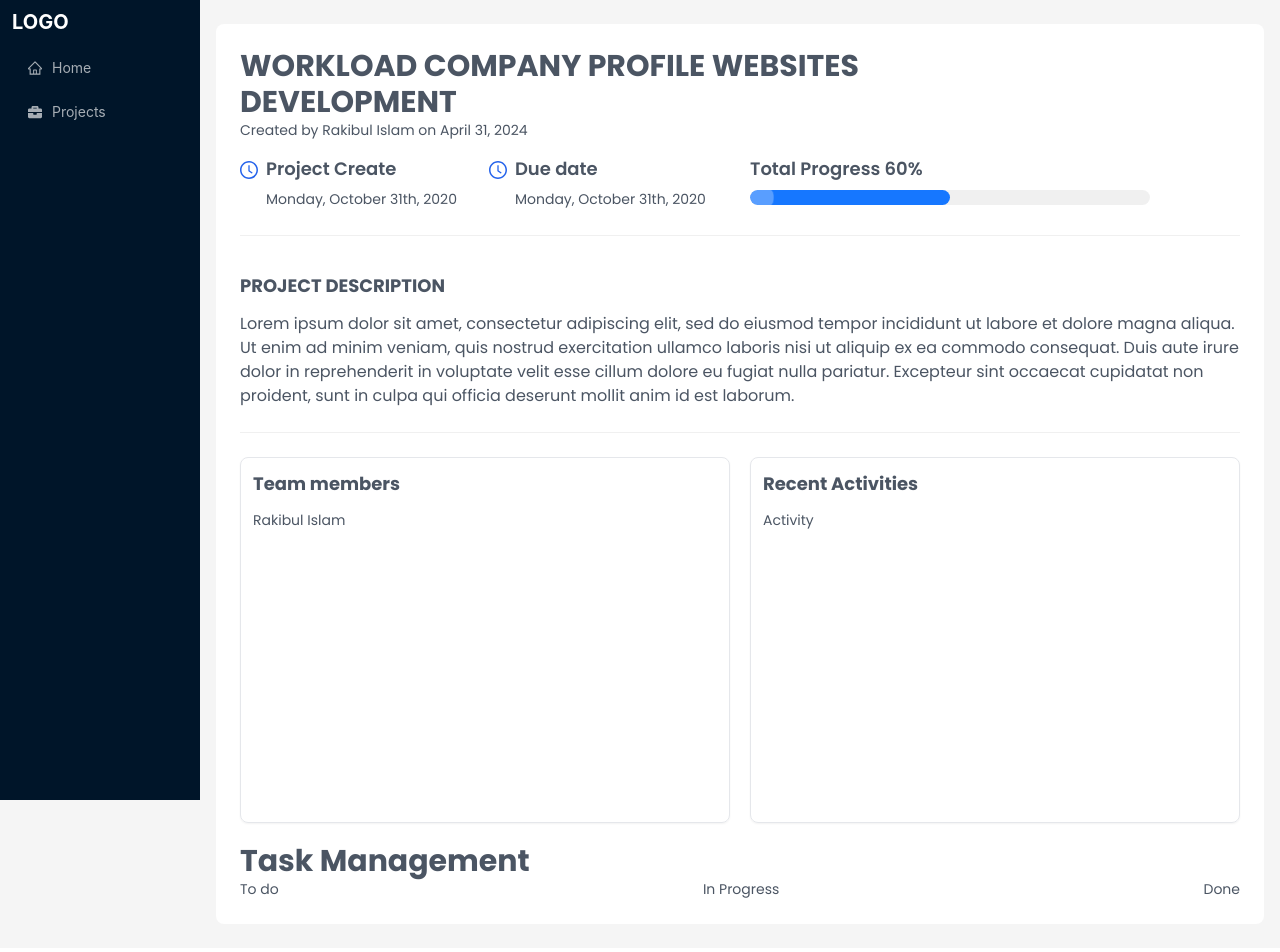
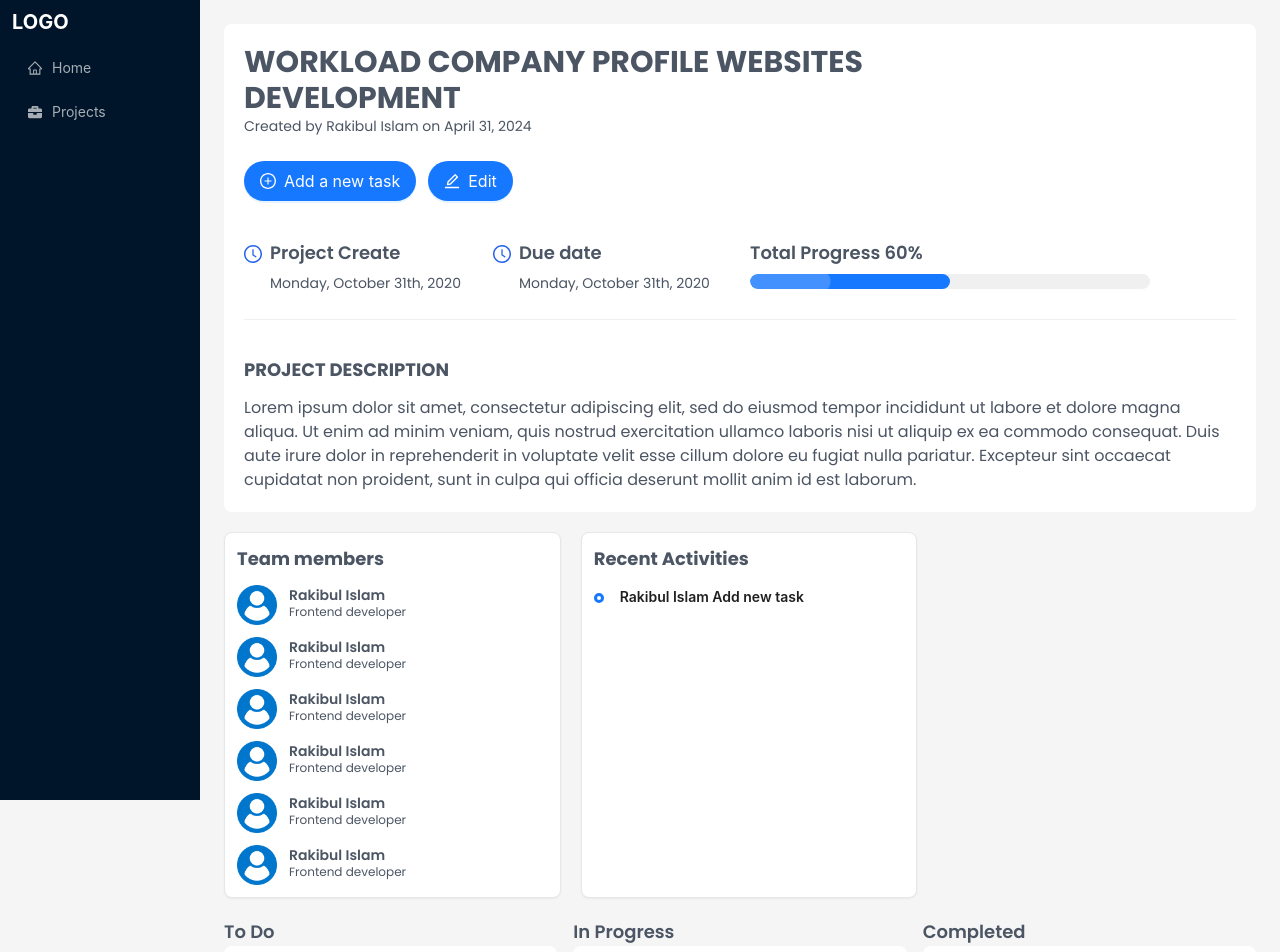
Before and after one commit to RakibulIslamm/Project-Management-Application, a Next.js app: page /dashboard/projects/1 in a window 1280 px wide. Shown: the top 952 px of the page. Built offline with nearby package versions, Linux system fonts and the light colour scheme.

Commit message:
project layout changed, member placeholder, activity, task(partial)

```diff
--- a/src/app/dashboard/layout.tsx
+++ b/src/app/dashboard/layout.tsx
@@ -21,7 +21,7 @@ const DashboardLayout = ({ children }: { children: ReactNode }) => {
   console.log(path);
 
   return (
-    <Layout hasSider>
+    <Layout className="w-full min-h-screen" hasSider>
       <Sider
         trigger={null}
         collapsible
@@ -64,19 +64,7 @@ const DashboardLayout = ({ children }: { children: ReactNode }) => {
           ]}
         />
       </Sider>
-      <Layout className="ml-[200px]">
-        <Content
-          style={{
-            margin: "24px 16px",
-            padding: 0,
-            minHeight: 280,
-            background: colorBgContainer,
-            borderRadius: borderRadiusLG,
-          }}
-        >
-          {children}
-        </Content>
-      </Layout>
+      <Layout className="ml-[200px] min-h-screen">{children}</Layout>
     </Layout>
   );
 };
--- a/src/app/dashboard/projects/[id]/Partial/Activity.tsx
+++ b/src/app/dashboard/projects/[id]/Partial/Activity.tsx
@@ -1,5 +1,20 @@
+import { Timeline } from "antd";
+import Image from "next/image";
+
 const Activity = () => {
-  return <h2>Activity</h2>;
+  return (
+    <div className="mt-2">
+      <Timeline
+        items={[
+          {
+            children: (
+              <p className="font-semibold">Rakibul Islam Add new task</p>
+            ),
+          },
+        ]}
+      />
+    </div>
+  );
 };
 
 export default Activity;
--- a/src/app/dashboard/projects/[id]/Partial/Header.tsx
+++ b/src/app/dashboard/projects/[id]/Partial/Header.tsx
@@ -1,5 +1,9 @@
-import { ClockCircleOutlined } from "@ant-design/icons";
-import { Progress } from "antd";
+import {
+  ClockCircleOutlined,
+  PlusCircleOutlined,
+  EditOutlined,
+} from "@ant-design/icons";
+import { Button, Progress } from "antd";
 import React from "react";
 
 const Header = () => {
@@ -9,6 +13,24 @@ const Header = () => {
         Workload Company Profile Websites Development
       </h1>
       <p>Created by Rakibul Islam on April 31, 2024</p>
+      <div className="py-6 space-x-3">
+        <Button
+          type="primary"
+          shape="round"
+          icon={<PlusCircleOutlined />}
+          size="large"
+        >
+          Add a new task
+        </Button>
+        <Button
+          type="primary"
+          shape="round"
+          icon={<EditOutlined />}
+          size="large"
+        >
+          Edit
+        </Button>
+      </div>
       <div className="flex justify-between items-start gap-5 my-5">
         <div className="w-full flex items-start gap-8">
           <div className="flex items-start gap-2">
--- a/src/app/dashboard/projects/[id]/Partial/Member.tsx
+++ b/src/app/dashboard/projects/[id]/Partial/Member.tsx
@@ -1,5 +1,15 @@
+import Image from "next/image";
+
 const Member = () => {
-  return <h2>Rakibul Islam</h2>;
+  return (
+    <div className="flex items-center gap-3">
+      <Image width={40} height={40} src={"/images/user.png"} alt="" />
+      <div>
+        <h4 className="font-semibold leading-3">Rakibul Islam</h4>
+        <span className=" text-xs">Frontend developer</span>
+      </div>
+    </div>
+  );
 };
 
 export default Member;
--- /dev/null
+++ b/src/app/dashboard/projects/[id]/Partial/Tasks/Task.tsx
@@ -0,0 +1,14 @@
+import React from "react";
+
+const Task = () => {
+  return (
+    <div>
+      <h4>Create wireframes</h4>
+      <p>Design wireframes for the new website layout.</p>
+      <p>Deadline: {new Date(1687449600 * 1000).toUTCString()}</p>
+      <div></div>
+    </div>
+  );
+};
+
+export default Task;
--- /dev/null
+++ b/src/app/dashboard/projects/[id]/Partial/Tasks/Tasks.tsx
@@ -0,0 +1,15 @@
+import React from "react";
+import Task from "./Task";
+
+const Tasks = ({ status }: { status: string }) => {
+  return (
+    <div className="w-full">
+      <p className="text-lg font-semibold">{status}</p>
+      <div className="p-5 bg-white rounded-lg">
+        <Task />
+      </div>
+    </div>
+  );
+};
+
+export default Tasks;
--- a/src/app/dashboard/projects/[id]/page.tsx
+++ b/src/app/dashboard/projects/[id]/page.tsx
@@ -1,11 +1,11 @@
-import { ClockCircleOutlined } from "@ant-design/icons";
-import { Divider, Progress } from "antd";
+import { Divider } from "antd";
 import Image from "next/image";
 import React from "react";
 import Activity from "./Partial/Activity";
 import Member from "./Partial/Member";
 import Header from "./Partial/Header";
 import { Poppins } from "next/font/google";
+import Tasks from "./Partial/Tasks/Tasks";
 const poppins = Poppins({
   subsets: ["latin"],
   weight: ["100", "200", "300", "400", "500", "600", "700", "800", "900"],
@@ -13,7 +13,9 @@ const poppins = Poppins({
 
 const page = () => {
   return (
-    <div className={`p-6 text-gray-600 ${poppins.className}`}>
+    <div className={`p-6 text-gray-600 space-y-5 ${poppins.className}`}>
+      {/* Project details */}
+      <div className="w-full p-5 bg-white rounded-lg">
         <Header />
         <Divider />
         <div>
@@ -22,36 +24,75 @@ const page = () => {
           </h4>
           <p className=" text-base ">
             Lorem ipsum dolor sit amet, consectetur adipiscing elit, sed do
-          eiusmod tempor incididunt ut labore et dolore magna aliqua. Ut enim ad
-          minim veniam, quis nostrud exercitation ullamco laboris nisi ut
+            eiusmod tempor incididunt ut labore et dolore magna aliqua. Ut enim
+            ad minim veniam, quis nostrud exercitation ullamco laboris nisi ut
             aliquip ex ea commodo consequat. Duis aute irure dolor in
             reprehenderit in voluptate velit esse cillum dolore eu fugiat nulla
             pariatur. Excepteur sint occaecat cupidatat non proident, sunt in
             culpa qui officia deserunt mollit anim id est laborum.
           </p>
         </div>
-      <Divider />
+      </div>
+
+      {/* Team members and recent activities */}
       <div className="flex items-start gap-5 w-full">
-        <div className="w-full p-3 rounded-lg border shadow-sm">
+        <div className="w-full p-3 rounded-lg border shadow-sm bg-white">
           <h4 className="text-lg font-bold pb-3">Team members</h4>
-          <div className=" h-[300px] overflow-hidden overflow-y-auto scrollbar-none">
+          <div className=" h-[300px] overflow-hidden overflow-y-auto scrollbar-none space-y-3">
+            <Member />
+            <Member />
+            <Member />
+            <Member />
+            <Member />
+            <Member />
+            <Member />
+            <Member />
+            <Member />
+            <Member />
+            <Member />
+            <Member />
+            <Member />
+            <Member />
+            <Member />
+            <Member />
+            <Member />
+            <Member />
+            <Member />
+            <Member />
+            <Member />
+            <Member />
+            <Member />
+            <Member />
+            <Member />
+            <Member />
+            <Member />
+            <Member />
+            <Member />
+            <Member />
+            <Member />
+            <Member />
             <Member />
           </div>
         </div>
-        <div className="w-full p-3 rounded-lg border shadow-sm">
+        <div className="w-full p-3 rounded-lg border shadow-sm bg-white">
           <h4 className="text-lg font-bold pb-3">Recent Activities</h4>
           <div className=" h-[300px] overflow-hidden overflow-y-auto scrollbar-none">
             <Activity />
           </div>
         </div>
+        <div className="w-full">
+          {/* <h4 className="text-lg font-bold pb-3">Recent Activities</h4>
+          <div className=" h-[300px] overflow-hidden overflow-y-auto scrollbar-none">
+            <Activity />
+          </div> */}
         </div>
-      <div className="mt-5">
-        <h1 className="text-3xl font-bold">Task Management</h1>
-        <div className="flex justify-between items-start">
-          <div>To do</div>
-          <div>In Progress</div>
-          <div>Done</div>
       </div>
+
+      {/* Task management */}
+      <div className="flex justify-between items-start gap-4">
+        <Tasks status="To Do" />
+        <Tasks status="In Progress" />
+        <Tasks status="Completed" />
       </div>
     </div>
   );
--- a/src/app/dashboard/temp.tsx
+++ /dev/null
@@ -1,88 +0,0 @@
-import React from "react";
-import {
-  AppstoreOutlined,
-  BarChartOutlined,
-  CloudOutlined,
-  ShopOutlined,
-  TeamOutlined,
-  UploadOutlined,
-  UserOutlined,
-  VideoCameraOutlined,
-} from "@ant-design/icons";
-import type { MenuProps } from "antd";
-import { Layout, Menu, theme } from "antd";
-
-const { Header, Content, Footer, Sider } = Layout;
-
-const items: MenuProps["items"] = [
-  UserOutlined,
-  VideoCameraOutlined,
-  UploadOutlined,
-  BarChartOutlined,
-  CloudOutlined,
-  AppstoreOutlined,
-  TeamOutlined,
-  ShopOutlined,
-].map((icon, index) => ({
-  key: String(index + 1),
-  icon: React.createElement(icon),
-  label: `nav ${index + 1}`,
-}));
-
-const App: React.FC = () => {
-  const {
-    token: { colorBgContainer, borderRadiusLG },
-  } = theme.useToken();
-
-  return (
-    <Layout hasSider>
-      <Sider
-        style={{
-          overflow: "auto",
-          height: "100vh",
-          position: "fixed",
-          left: 0,
-          top: 0,
-          bottom: 0,
-        }}
-      >
-        <div className="demo-logo-vertical" />
-        <Menu
-          theme="dark"
-          mode="inline"
-          defaultSelectedKeys={["4"]}
-          items={items}
-        />
-      </Sider>
-      <Layout style={{ marginLeft: 200 }}>
-        <Header style={{ padding: 0, background: colorBgContainer }} />
-        <Content style={{ margin: "24px 16px 0", overflow: "initial" }}>
-          <div
-            style={{
-              padding: 24,
-              textAlign: "center",
-              background: colorBgContainer,
-              borderRadius: borderRadiusLG,
-            }}
-          >
-            <p>long content</p>
-            {
-              // indicates very long content
-              Array.from({ length: 100 }, (_, index) => (
-                <React.Fragment key={index}>
-                  {index % 20 === 0 && index ? "more" : "..."}
-                  <br />
-                </React.Fragment>
-              ))
-            }
-          </div>
-        </Content>
-        <Footer style={{ textAlign: "center" }}>
-          Ant Design ©{new Date().getFullYear()} Created by Ant UED
-        </Footer>
-      </Layout>
-    </Layout>
-  );
-};
-
-export default App;
```
Lines whose indentation alone changed are shown as unchanged.
